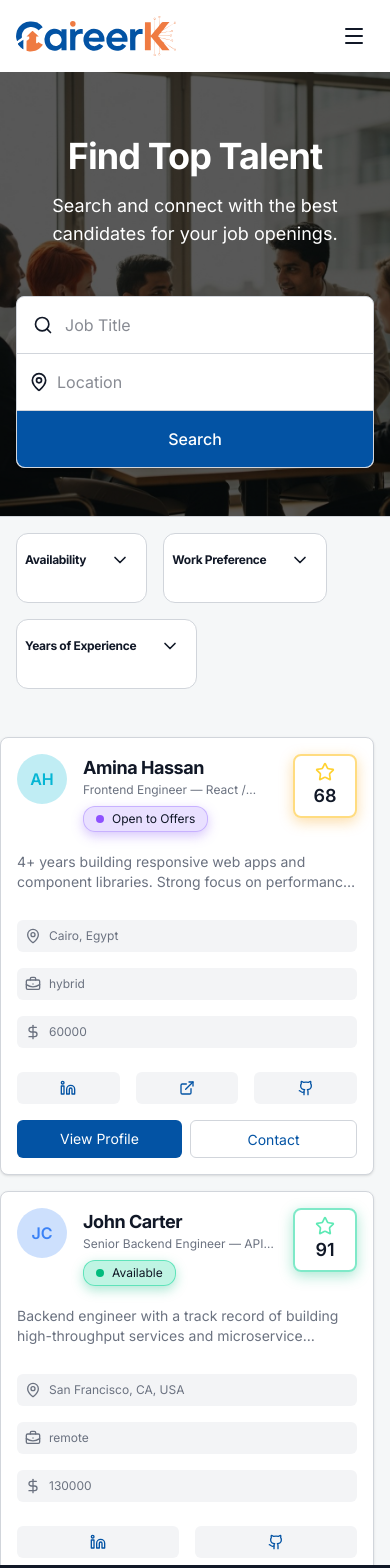
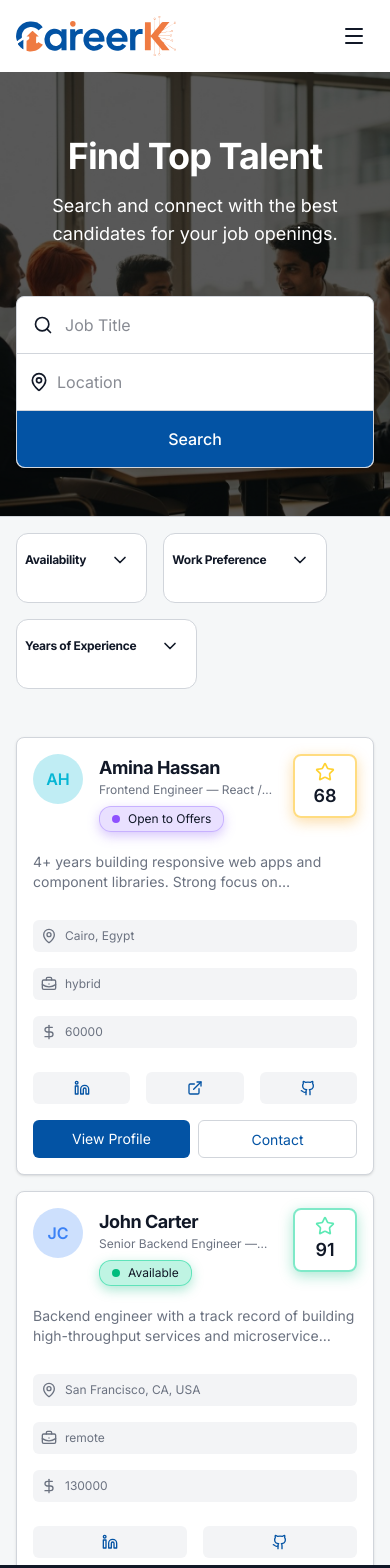
Before and after one commit to omarMo7amed/careerk, a Next.js app: page /candidates in a window 390 px wide. Shown: the top 1568 px of the page. Built offline with nearby package versions, Linux system fonts and the light colour scheme.

Commit message:
make developer control over number of columns in List component

```diff
--- a/src/widgets/candidates-layout/candidate-list/ui/CandidateList.tsx
+++ b/src/widgets/candidates-layout/candidate-list/ui/CandidateList.tsx
@@ -25,7 +25,8 @@ export function CandidateList() {
           options={["0-1 years", "1-3 years", "3-5 years", "5+ years"]}
         />
       </div>
-      <div className="flex-1 pr-4 py-4 max-h-screen overflow-scroll">
+
+      <div className="flex-1 px-4 sm:pl-0 sm:pr-4 py-4 max-h-screen overflow-scroll">
         <List
           items={candidates as Candidate[]}
           renderItem={(candidate) => (
--- a/src/widgets/jobs-layout/jobs-list/ui/JobsList.tsx
+++ b/src/widgets/jobs-layout/jobs-list/ui/JobsList.tsx
@@ -16,11 +16,13 @@ export function JobsList() {
           options={["Entry Level", "Mid Level", "Senior Level", "Other"]}
         />
       </div>
-      <div className="flex-1 pr-4 py-4 max-h-screen overflow-scroll">
+      <div className="flex-1 px-4 sm:pl-0 sm:pr-4 py-4 max-h-screen overflow-scroll">
         <List
           items={jobs as Job[]}
           renderItem={(job) => <JobCardJobseeker job={job} key={job.id} />}
           columnsInLarge={3}
+          columnsInMedium={2}
+          columnsInSmall={1}
         />
       </div>
     </div>
```
